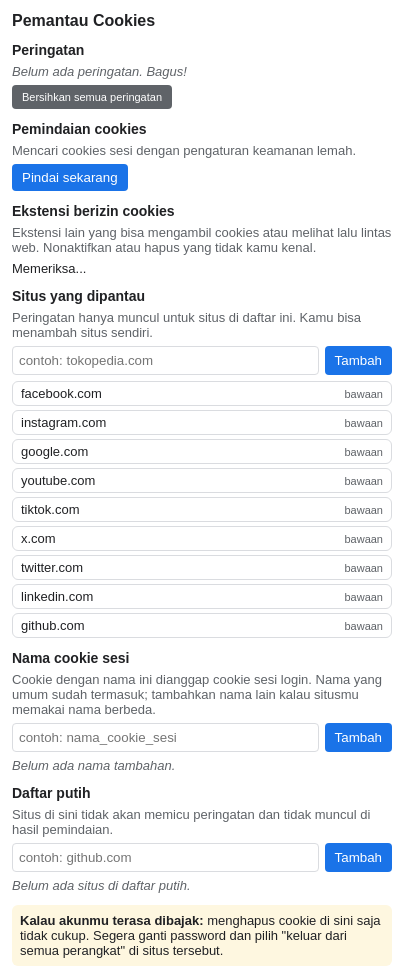
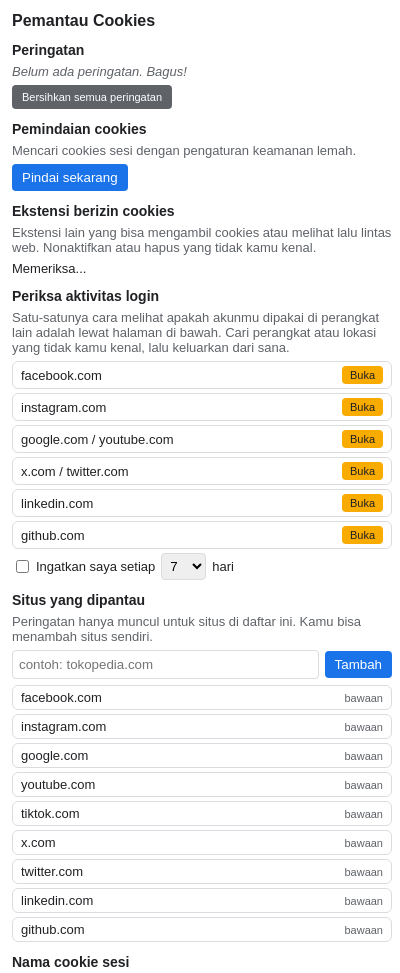
Before and after one commit to dennyhdyt/cookies-watcher, a browser extension: page popup.html in a window 400 px wide. Shown: the top 973 px of the page. Drawn offline with Linux system fonts and the light colour scheme.

Commit message:
Tambah pengingat berkala cek aktivitas login
Popup mengumpulkan tombol ke halaman aktivitas login tiap situs, dan
pengingat (opsional, mati secara bawaan) memakai chrome.alarms.
Alarm tidak direset setiap browser dibuka.

Co-Authored-By: Claude Sonnet 5.5 <noreply@anthropic.com>
Claude-Session: https://claude.ai/code/session_019Waegc8vU38QzNTBu5zvcg

```diff
--- a/popup.css
+++ b/popup.css
@@ -100,6 +100,22 @@ button.percaya {
   font-size: 11px;
 }
 
+.baris {
+  align-items: center;
+}
+
+.baris label {
+  display: flex;
+  align-items: center;
+  gap: 4px;
+}
+
+select {
+  padding: 4px;
+  border: 1px solid #dadce0;
+  border-radius: 4px;
+}
+
 .item button {
   margin-bottom: 4px;
 }
--- a/popup.html
+++ b/popup.html
@@ -26,6 +26,27 @@
       <p class="info">Ekstensi lain yang bisa mengambil cookies atau melihat lalu lintas web. Nonaktifkan atau hapus yang tidak kamu kenal.</p>
       <div id="daftarEkstensi"></div>
       <div id="daftarEkstensiTepercaya"></div>
+    </section>
+
+    <section>
+      <h2>Periksa aktivitas login</h2>
+      <p class="info">Satu-satunya cara melihat apakah akunmu dipakai di perangkat lain adalah lewat halaman di bawah. Cari perangkat atau lokasi yang tidak kamu kenal, lalu keluarkan dari sana.</p>
+      <div id="daftarAktivitas"></div>
+      <div class="baris">
+        <label>
+          <input type="checkbox" id="centangPengingat" />
+          Ingatkan saya setiap
+        </label>
+        <select id="pilihHari">
+          <option value="1">1</option>
+          <option value="3">3</option>
+          <option value="7">7</option>
+          <option value="14">14</option>
+          <option value="30">30</option>
+        </select>
+        <span>hari</span>
+      </div>
+      <div id="pesanPengingat" class="info"></div>
     </section>
 
     <section>
--- a/popup.js
+++ b/popup.js
@@ -579,7 +579,62 @@ async function tampilkanEkstensiTepercaya() {
   }
 }
 
+// ---------- Bagian 7: Periksa aktivitas login + pengingat ----------
+
+// Menampilkan tombol ke halaman aktivitas login. Situs yang memakai halaman
+// yang sama (misalnya Google dan YouTube) digabung jadi satu baris.
+function tampilkanAktivitas() {
+  const wadah = document.getElementById("daftarAktivitas");
+  wadah.textContent = "";
+
+  const kelompok = new Map(); // alamat halaman -> daftar situs
+  for (const [situs, url] of Object.entries(HALAMAN_KELUAR)) {
+    if (!kelompok.has(url)) kelompok.set(url, []);
+    kelompok.get(url).push(situs);
+  }
+
+  for (const [url, daftarSitus] of kelompok) {
+    const chip = document.createElement("div");
+    chip.className = "chip";
+
+    const nama = document.createElement("span");
+    nama.textContent = daftarSitus.join(" / ");
+
+    const tombol = document.createElement("button");
+    tombol.className = "keamanan";
+    tombol.textContent = "Buka";
+    tombol.addEventListener("click", () => chrome.tabs.create({ url: url }));
+
+    chip.append(nama, tombol);
+    wadah.append(chip);
+  }
+}
+
+async function muatPengingat() {
+  const data = await chrome.storage.local.get("pengingat");
+  const p = Object.assign({ aktif: false, hari: 7 }, data.pengingat || {});
+  document.getElementById("centangPengingat").checked = p.aktif;
+  document.getElementById("pilihHari").value = String(p.hari);
+}
+
+async function simpanPengingat() {
+  const aktif = document.getElementById("centangPengingat").checked;
+  const hari = Number(document.getElementById("pilihHari").value);
+  const pesan = document.getElementById("pesanPengingat");
+
+  // background.js memantau perubahan ini dan menyesuaikan alarmnya sendiri.
+  await chrome.storage.local.set({ pengingat: { aktif: aktif, hari: hari } });
+  pesan.textContent = aktif
+    ? "Pengingat aktif: setiap " + hari + " hari."
+    : "Pengingat dimatikan.";
+}
+
+document.getElementById("centangPengingat").addEventListener("change", simpanPengingat);
+document.getElementById("pilihHari").addEventListener("change", simpanPengingat);
+
 // Jalankan saat popup dibuka
+tampilkanAktivitas();
+muatPengingat();
 tampilkanEkstensi();
 tampilkanPeringatan();
 tampilkanSitusDipantau();
```
Also changed, not shown: background.js (+57 -0 lines), README.md, manifest.json.
